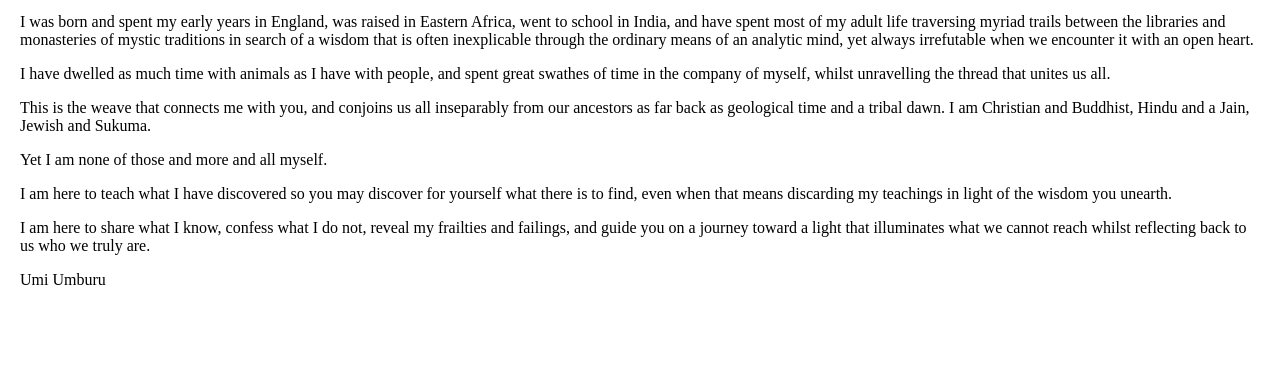
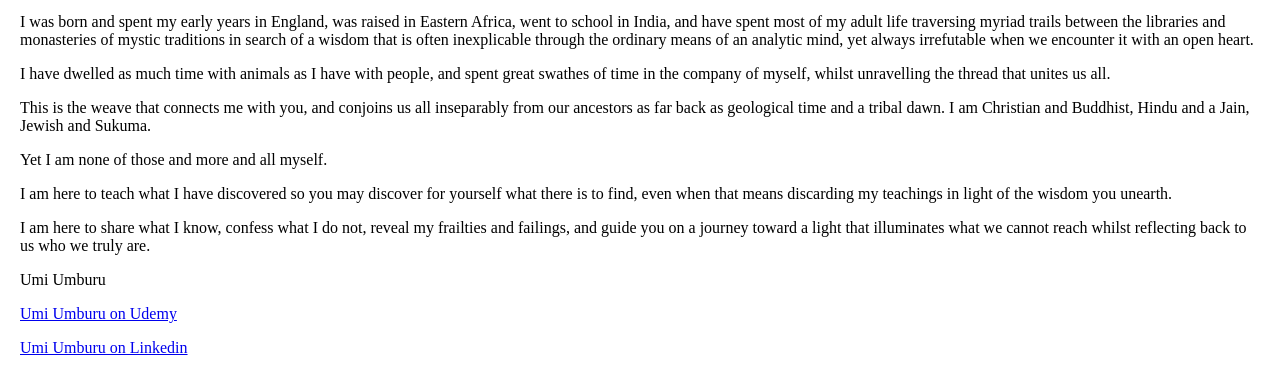
Before and after one commit to umburu/umburu.github.io, a plain HTML site: page index.html in a window 1280 px wide. Shown: the part 101-492 px from the top of the page. Drawn offline with Linux system fonts and the light colour scheme.

Commit message:
Add files via upload

```diff
--- a/index.html
+++ b/index.html
@@ -28,6 +28,8 @@ I am Christian and Buddhist, Hindu and a Jain, Jewish and Sukuma.</p>
 <p>I am here to teach what I have discovered so you may discover for yourself what there is to find, even when that means discarding my teachings in light of the wisdom you unearth.</p>
 <p> I am here to share what I know, confess what I do not, reveal my frailties and failings, and guide you on a journey toward a light that illuminates what we cannot reach whilst reflecting back to us who we truly are.</p>
 <p>Umi Umburu </p>
+<p><a href="https://www.udemy.com/user/umburu/">Umi Umburu on Udemy</a></p>
+<p><a href="https://www.linkedin.com/in/umburu/">Umi Umburu on Linkedin</a></p>
 </section>
 
 
```
